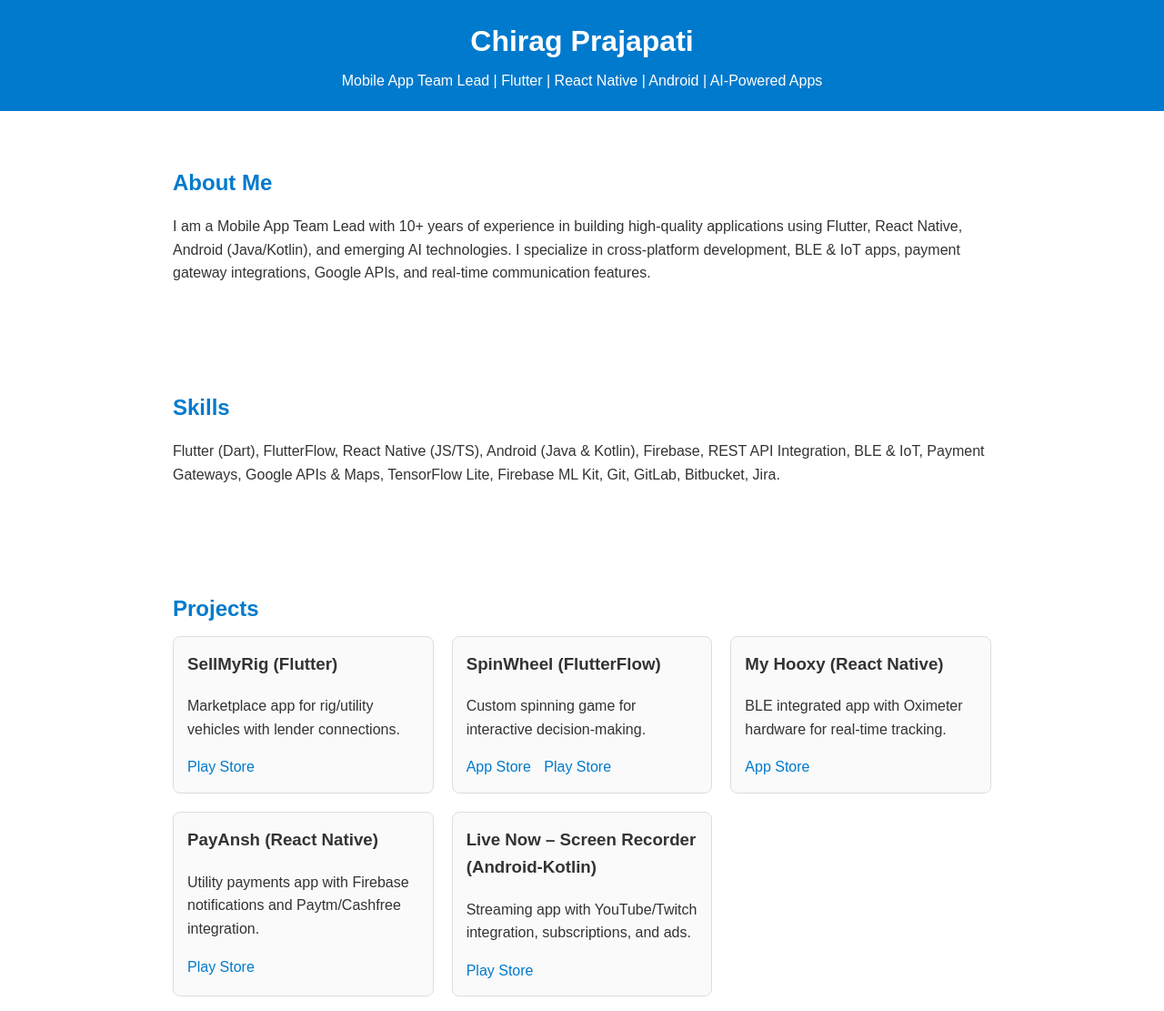
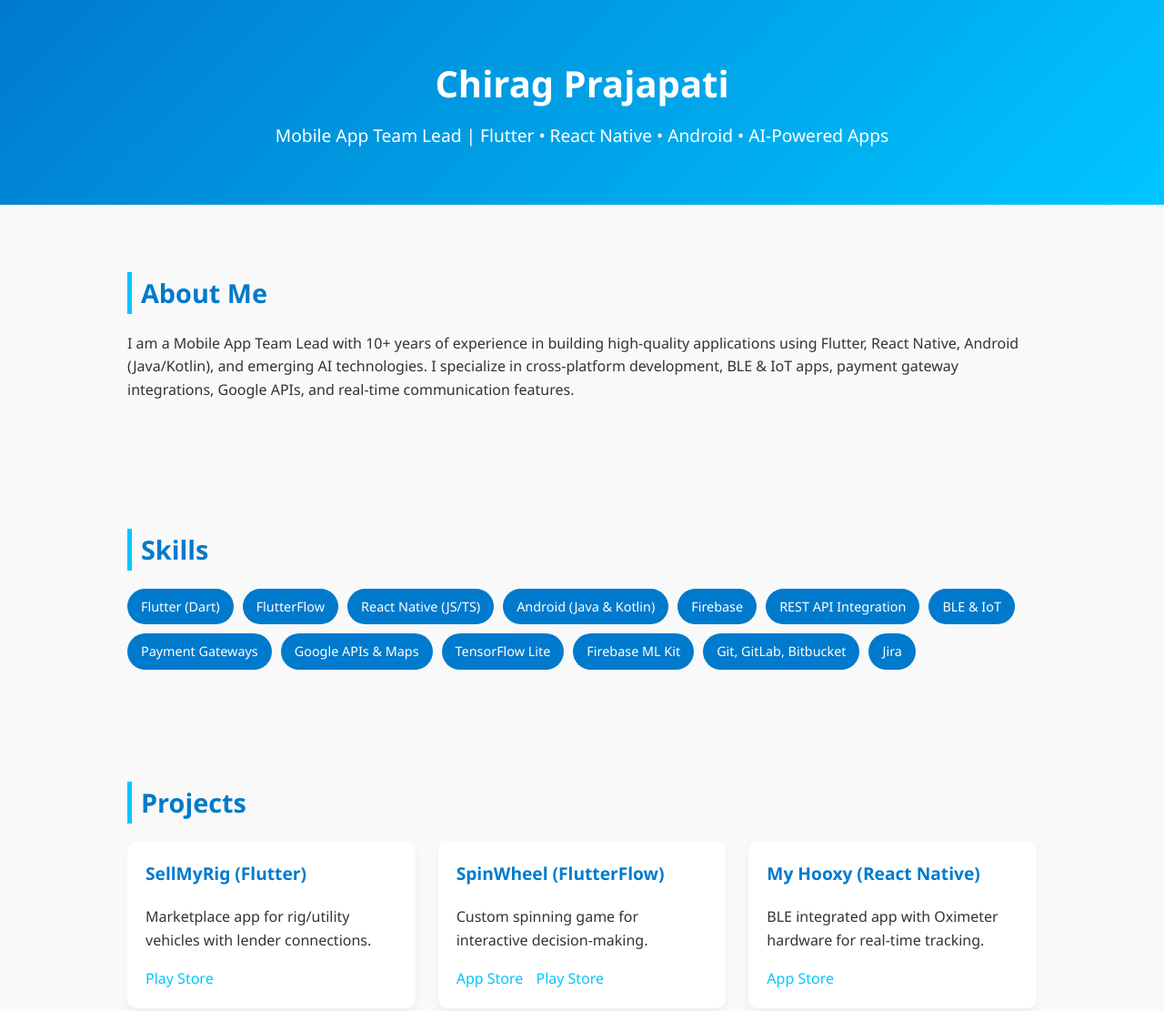
Before and after one commit to Chirag117/myportfolio.io, a plain HTML site: page index.html in a window 1280 px wide. Shown: the top 1111 px of the page at 91% size. Drawn offline with Linux system fonts and the light colour scheme.

Commit message:
Update portfolio site

```diff
--- a/index.html
+++ b/index.html
@@ -3,26 +3,35 @@
 <head>
   <meta charset="UTF-8" />
   <meta name="viewport" content="width=device-width, initial-scale=1.0" />
-  <title>Chirag Prajapati | Mobile App Team Lead</title>
+  <title>Chirag Prajapati | Mobile App Portfolio</title>
+  <meta name="description" content="Portfolio of Chirag Prajapati - Mobile App Team Lead specializing in Flutter, React Native, Android, and AI-powered apps." />
   <style>
-    body { font-family: Arial, sans-serif; margin: 0; padding: 0; line-height: 1.6; color: #333; }
-    header { background: #007acc; color: #fff; padding: 20px 0; text-align: center; }
-    header h1 { margin: 0; font-size: 2rem; }
-    header p { margin: 5px 0 0; }
-    section { padding: 40px 20px; max-width: 900px; margin: auto; }
-    h2 { color: #007acc; margin-bottom: 10px; }
-    .projects { display: grid; grid-template-columns: repeat(auto-fit, minmax(250px, 1fr)); gap: 20px; }
-    .project { border: 1px solid #ddd; padding: 15px; border-radius: 8px; background: #fafafa; }
-    .project h3 { margin-top: 0; }
-    .links a { display: inline-block; margin-right: 10px; color: #007acc; text-decoration: none; }
-    footer { background: #f4f4f4; padding: 20px; text-align: center; }
-    .button { display: inline-block; padding: 10px 15px; background: #007acc; color: #fff; border-radius: 5px; text-decoration: none; }
+    body { font-family: 'Segoe UI', Roboto, Arial, sans-serif; margin: 0; padding: 0; line-height: 1.6; color: #333; background: #f9f9f9; }
+    header { background: linear-gradient(135deg, #007acc, #00c6ff); color: #fff; padding: 60px 20px; text-align: center; }
+    header h1 { margin: 0; font-size: 2.5rem; font-weight: 700; }
+    header p { margin: 10px 0 0; font-size: 1.2rem; }
+    section { padding: 50px 20px; max-width: 1000px; margin: auto; }
+    h2 { color: #007acc; margin-bottom: 20px; font-size: 1.8rem; border-left: 5px solid #00c6ff; padding-left: 10px; }
+    p { font-size: 1rem; }
+    .skills { display: flex; flex-wrap: wrap; gap: 10px; }
+    .skill { background: #007acc; color: #fff; padding: 8px 15px; border-radius: 20px; font-size: 0.9rem; }
+    .projects { display: grid; grid-template-columns: repeat(auto-fit, minmax(280px, 1fr)); gap: 25px; }
+    .project { border: none; padding: 20px; border-radius: 10px; background: #fff; box-shadow: 0 4px 8px rgba(0,0,0,0.05); transition: transform 0.2s; }
+    .project:hover { transform: translateY(-5px); }
+    .project h3 { margin-top: 0; font-size: 1.2rem; color: #007acc; }
+    .links a { display: inline-block; margin-right: 10px; color: #00c6ff; text-decoration: none; font-weight: 500; }
+    .links a:hover { text-decoration: underline; }
+    .button { display: inline-block; padding: 12px 20px; background: #007acc; color: #fff; border-radius: 5px; text-decoration: none; font-weight: 600; }
+    .button:hover { background: #005fa3; }
+    footer { background: #222; color: #ccc; padding: 30px; text-align: center; font-size: 0.9rem; }
+    footer a { color: #00c6ff; text-decoration: none; }
+    footer a:hover { text-decoration: underline; }
   </style>
 </head>
 <body>
   <header>
     <h1>Chirag Prajapati</h1>
-    <p>Mobile App Team Lead | Flutter | React Native | Android | AI-Powered Apps</p>
+    <p>Mobile App Team Lead | Flutter • React Native • Android • AI-Powered Apps</p>
   </header>
 
   <section>
@@ -32,7 +41,21 @@
 
   <section>
     <h2>Skills</h2>
-    <p>Flutter (Dart), FlutterFlow, React Native (JS/TS), Android (Java & Kotlin), Firebase, REST API Integration, BLE & IoT, Payment Gateways, Google APIs & Maps, TensorFlow Lite, Firebase ML Kit, Git, GitLab, Bitbucket, Jira.</p>
+    <div class="skills">
+      <div class="skill">Flutter (Dart)</div>
+      <div class="skill">FlutterFlow</div>
+      <div class="skill">React Native (JS/TS)</div>
+      <div class="skill">Android (Java & Kotlin)</div>
+      <div class="skill">Firebase</div>
+      <div class="skill">REST API Integration</div>
+      <div class="skill">BLE & IoT</div>
+      <div class="skill">Payment Gateways</div>
+      <div class="skill">Google APIs & Maps</div>
+      <div class="skill">TensorFlow Lite</div>
+      <div class="skill">Firebase ML Kit</div>
+      <div class="skill">Git, GitLab, Bitbucket</div>
+      <div class="skill">Jira</div>
+    </div>
   </section>
 
   <section>
@@ -87,11 +110,11 @@
     <h2>Contact</h2>
     <p>Email: <a href="mailto:chirag.prajapati117@gmail.com">chirag.prajapati117@gmail.com</a></p>
     <p>LinkedIn: <a href="https://www.linkedin.com/in/chirag-prajapati-211002160" target="_blank">linkedin.com/in/chirag-prajapati</a></p>
-    <p>GitHub: <a href="https://github.com/" target="_blank">github.com/yourusername</a></p>
+    <p>GitHub: <a href="https://github.com/Chirag117" target="_blank">github.com/Chirag117</a></p>
   </section>
 
   <footer>
-    <p>&copy; 2025 Chirag Prajapati. All rights reserved.</p>
+    <p>&copy; 2025 Chirag Prajapati. Built with ❤️ for mobile development. | <a href="mailto:chirag.prajapati117@gmail.com">Hire Me</a></p>
   </footer>
 </body>
 </html>
```
